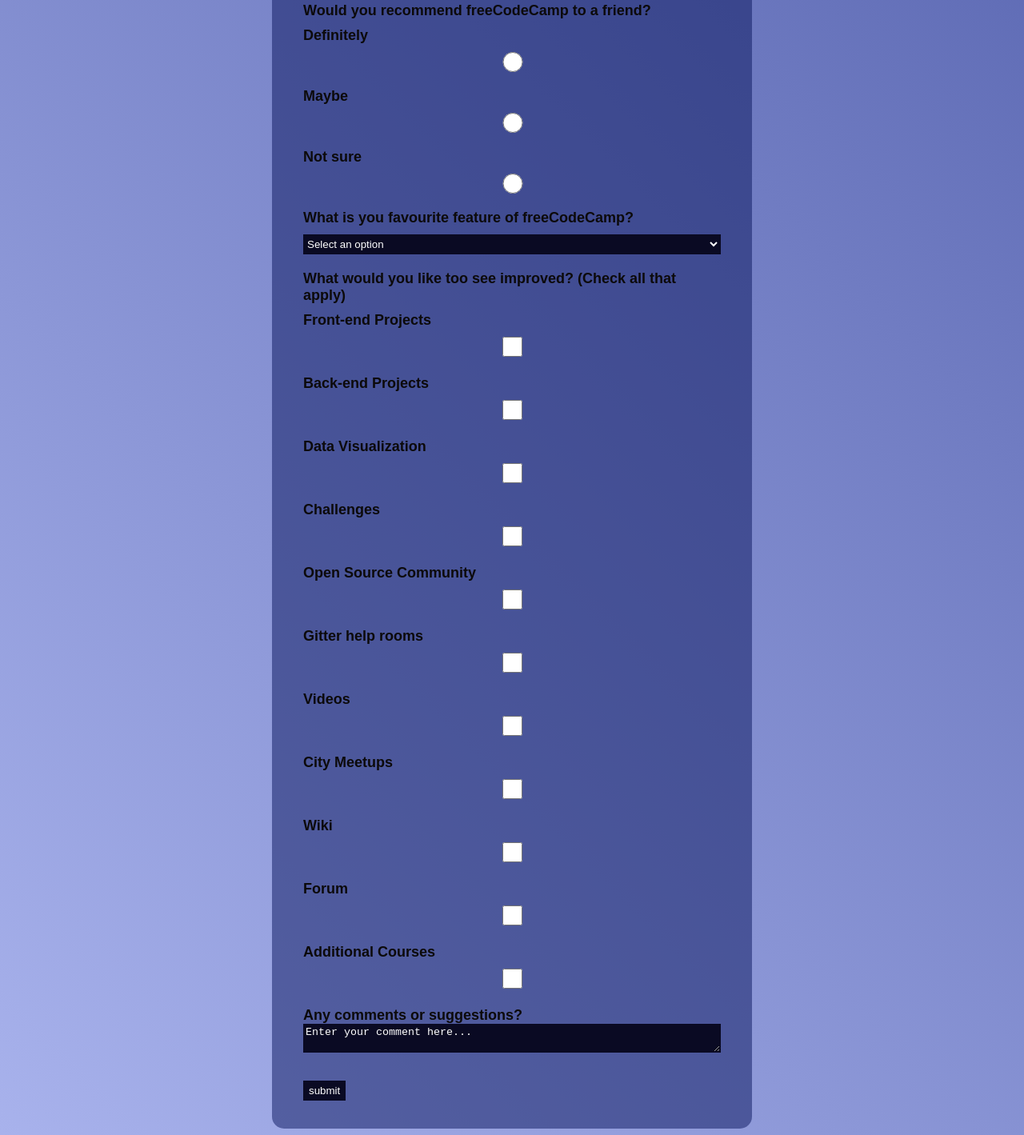
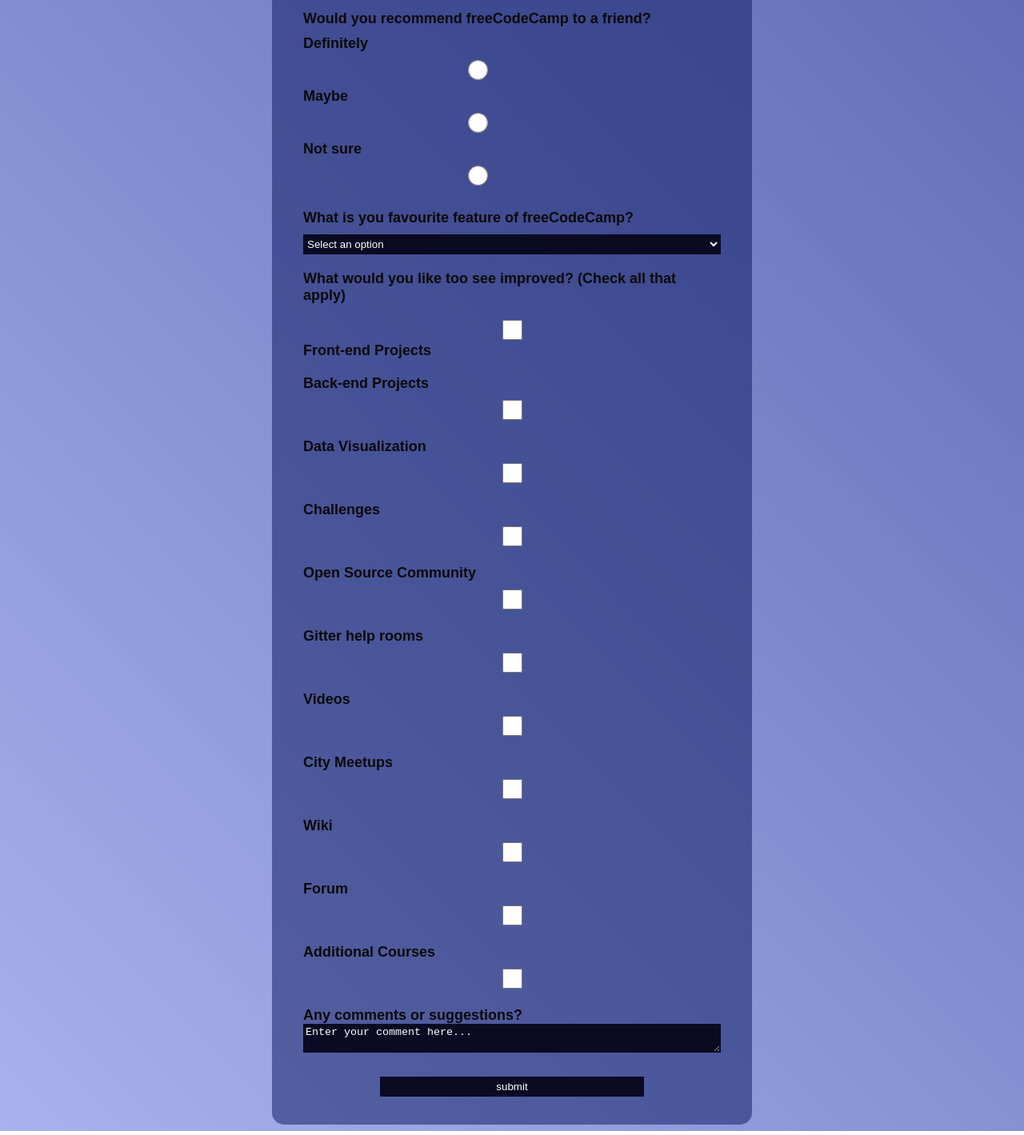
Before and after one commit to Andrey-Fedosov/CodeCamp-Trainee, a plain HTML site: page p04-certification-p1/index.html in a window 1280 px wide. Shown: the part 494-1913 px from the top of the page at 80% size. Drawn offline with Linux system fonts and the light colour scheme.

Commit message:
fix: fix some css properties

```diff
--- a/p04-certification-p1/index.html
+++ b/p04-certification-p1/index.html
@@ -55,7 +55,7 @@
 						</select>
 					</label>
 					<label>What would you like too see improved? (Check all that apply)
-						<label>Front-end Projects<input type="checkbox" value="front-end-projects"></label>
+						<label><input class="checkbox-list" type="checkbox" value="front-end-projects">Front-end Projects</label>
 						<label>Back-end Projects<input type="checkbox" value="back-end-projects"></label>
 						<label>Data Visualization<input type="checkbox" value="data-visualization"></label>
 						<label>Challenges<input type="checkbox" value="challenges"></label>
@@ -72,9 +72,9 @@
 						<textarea>Enter your comment here...</textarea>
 					</label>
 				</fieldset>
-				<fieldset class="submit-btn">
-					<input type="submit" value="submit" id="submit" />
-				</fieldset>
+
+				<input type="submit" value="submit" id="submit" />
+
 			</form>
 		</section>
 	</main>
--- a/p04-certification-p1/styles.css
+++ b/p04-certification-p1/styles.css
@@ -27,7 +27,8 @@ label {
 }
 
 .radio {
-  display:
+  display: inline-block;
+
   flex-direction: column;
 }
 
@@ -36,11 +37,11 @@ select {
   height: 25px;
   background-color: #0a0a23;
   color: #fff;
-	border:1px solid #0a0a23
+  border: 1px solid #0a0a23;
 }
 
-option {
-	/* background-color: #0a0a23; */
+.checkbox-list {
+  /* display: inline-block; */
 }
 
 section {
@@ -65,8 +66,9 @@ textarea {
   color: #fff;
 }
 
-input [type="submit"] {
+#submit {
   display: block;
   width: 60%;
   margin: 10px auto;
+  justify-content: center;
 }
```
Lines whose indentation alone changed are shown as unchanged.
